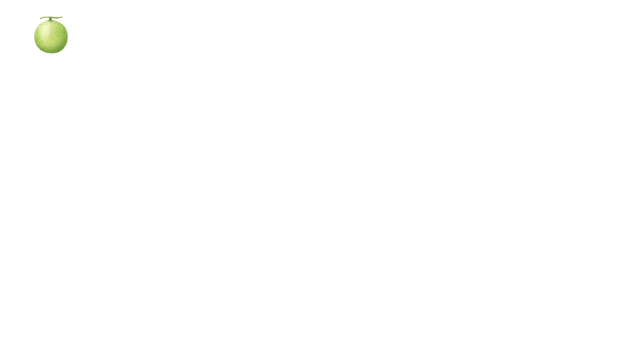
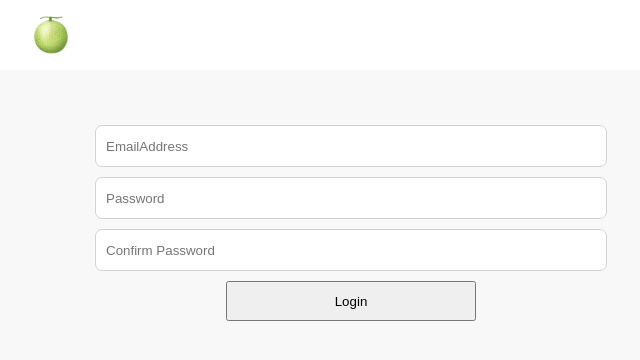
Before and after one commit to leejh-77/melon-market, a Vue app in the folder front/: page /login in a window 1280 px wide. Shown: the top 360 px of the page, without its empty margins (289-929 px from the left). Built offline with nearby package versions, Linux system fonts and the light colour scheme; the HTML template or start-up script is replaced by a standard one.

Commit message:
로그인뷰 작업 중

```diff
--- a/front/src/views/LoginView.vue
+++ b/front/src/views/LoginView.vue
@@ -1,16 +1,66 @@
 <template>
-    <div class="main">
-    </div>
+  <div class="main">
+    <form class="main-form" @submit.prevent="actionLogin">
+      <input type="email" placeholder="EmailAddress">
+      <input type="password" placeholder="Password">
+      <input type="password" placeholder="Confirm Password">
+      <button>Login</button>
+    </form>
+  </div>
 </template>
 <script>
 export default {
-  name: 'LoginView'
+  name: 'LoginView',
+  data() {
+    return {
+      emailAddress: '',
+      password: '',
+      confirmPassword: ''
+    }
+  },
+  methods: {
+    actionLogin() {
+      const format = /^\w+([.-]?\w+)*@\w+([.-]?\w+)*(\.\w{2,3})+$/
+      if (!this.emailAddress.match(format)) {
+        alert('Invalid email address')
+        return
+      }
+
+      if (this.password.length < 6) {
+        alert('Password must be longer than 5 characters')
+        return
+      }
+      if (this.confirmPassword !== this.password) {
+        alert('Password must be longer than 5 characters')
+      }
+    }
+  }
 }
 </script>
 <style lang="scss" scoped>
 
-.main {
-    height: 100%;
-    background: #f8f8f8;
+.main-form {
+  display: flex;
+  flex-direction: column;
+  height: 100%;
+  background: #f8f8f8;
+  padding: 50px 0;
+
+  input {
+    padding-left: 10px;
+    align-self: center;
+    width: 500px;
+    height: 40px;
+    margin: 5px;
+    border: 1px solid lightgray;
+    border-radius: 7px;
+  }
+
+  button {
+    width: 250px;
+    align-self: center;
+    height: 40px;
+    margin: 5px;
+  }
 }
 </style>
--- a/front/src/views/MainHeader.vue
+++ b/front/src/views/MainHeader.vue
@@ -19,18 +19,18 @@ export default {
   components: {
     SearchBar
   },
-  data () {
+  data() {
     return {
       isLoginPage: false
     }
   },
   methods: {
-    actionGoToHome () {
+    actionGoToHome() {
       this.isLoginPage = false
       this.$router.push('/')
     }
   },
-  mounted () {
+  mounted() {
     this.isLoginPage = window.location.pathname === '/login'
   }
 }
--- a/front/src/views/ProductsView.vue
+++ b/front/src/views/ProductsView.vue
@@ -15,12 +15,12 @@ export default {
   components: {
     ProductCard
   },
-  data () {
+  data() {
     return {
       products: []
     }
   },
-  created () {
+  created() {
     const product = new Product()
     product.name = 'Melon'
     product.price = 30_000
@@ -34,6 +34,7 @@ export default {
     }
   }
 }
+
 </script>
 <style lang="scss" scoped>
 .main {
```
Also changed, not shown: front/.eslintrc.js.
